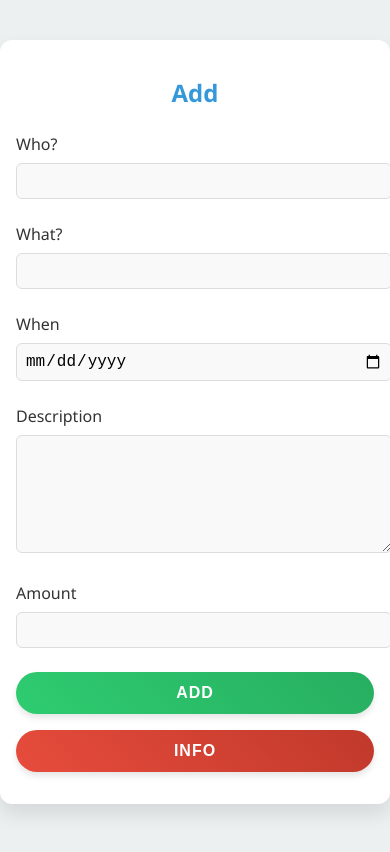
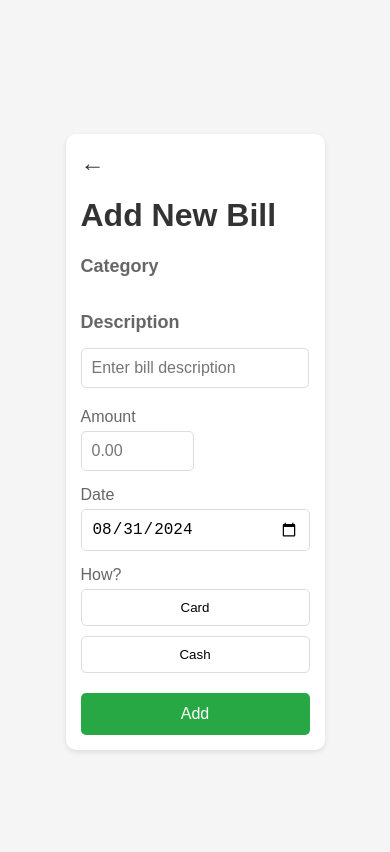
Before and after one commit to KushnerRoman/kushnerTracker, a website: page public/add.html in a window 390 px wide. Drawn offline with Linux system fonts and the light colour scheme; no server answers.

Commit message:
new add bill page functino

```diff
--- a/controllers/pageController.js
+++ b/controllers/pageController.js
@@ -10,6 +10,7 @@ exports.getInfoPage = (req, res) => {
 };
 
 exports.getAddPage = (req, res) => {
+  console.log('add html')
   res.sendFile(path.join(__dirname, '../public/add.html'));
 };
 
--- a/handlers/addApiHandler.js
+++ b/handlers/addApiHandler.js
@@ -2,56 +2,79 @@
 
 console.log('Script started');
 document.addEventListener('DOMContentLoaded', () => {
+  document.getElementById('date').valueAsDate = new Date();
+  const addBillForm = document.getElementById('billForm');
+  let selectedCategory = '';
+  let selectedPaymentMethod = '';
+
+
+  addCategoryButtons();
   setTimeout(() => {
     console.log('DOM fully loaded');
   }, 100);
   console.log('DOM fully loaded');
 
-  const addBillForm = document.getElementById('add-bill-form');
 
-  addBillForm.addEventListener('reset', async(e)=>{
-    e.preventDefault
-    window.location.href = '/bills'
-  })
+  const paymentButtons = document.querySelectorAll('.payment-button');
+  paymentButtons.forEach(button => {
+    button.addEventListener('click', () => {
+        paymentButtons.forEach(btn => btn.classList.remove('active'));
+        button.classList.add('active');
+        selectedPaymentMethod = button.dataset.method;
+        console.log('Selected payment method:', selectedPaymentMethod);
+    });
+  });
+  const categoryClickedButtons = document.querySelectorAll('.category-button');
+  categoryClickedButtons.forEach(button => {
+    button.addEventListener('click', () => {
+      categoryClickedButtons.forEach(btn => btn.classList.remove('active'));
+        button.classList.add('active');
+    });
+  });
 
-  if (addBillForm) {
-    addBillForm.addEventListener('submit', async (e) => {
+
+
+  const confirmForm = document.getElementById('add-button')
+  if (confirmForm) {
+    confirmForm.addEventListener('click', async (e) => {
+
+      console.log('Form submitted ####################################');
       e.preventDefault
-      console.log('Form submitted');
+      console.log('Form submitted ####################################');
 
-      const whoInput = document.getElementById('who').value;
-      const whatInput = document.getElementById('what').value;
+
+
+      const whatInput = selectedCategory;
+
       const dateInput = document.getElementById('date').value;
+
       const descriptionInput = document.getElementById('description').value;
+      console.log(amount)
+
       const amountInput = document.getElementById('amount').value;
 
-      console.log('who input:', whoInput);
+
       console.log('what input:', whatInput);
       console.log('date input:', dateInput);
       console.log('description input:', descriptionInput);
       console.log('amount input:', amountInput);
 
-     try {
-        const response = await fetch('/add', {
+    try {
+        const response = await fetch('/add/addnewbill', {
           method: 'POST',
           headers: { 'Content-Type': 'application/json' },
-          body: JSON.stringify({ who: whoInput,
-                                 what: whatInput,
-                                 data: dateInput,
-                                 describe: descriptionInput,
-                                 amount: amountInput
+          body: JSON.stringify({
+                                what: whatInput,
+                                data: dateInput,
+                                describe: descriptionInput,
+                                amount: amountInput,
+                                type: selectedPaymentMethod
                                     }),
         });
         const data = await response.json();
         console.log('Response data:', data);
 
-        if (data.success) {
-          console.log('Login successful, redirecting to:', data.redirectUrl);
-          window.location.href = data.redirectUrl;
-        } else {
-          console.error('Add failed:', data.error);
-          // TODO : Handle login failure (e.g., show an error message to the user)
-        }
+
       } catch (error) {
         console.error('Fetch error:', error);
         // Handle network errors or other exceptions
@@ -61,6 +84,67 @@ document.addEventListener('DOMContentLoaded', () => {
     console.error('Add form not found');
   }
 
+async function addCategoryButtons() {
+  //const categories = ['Food', 'Transport', 'Entertainment', 'Bills', 'Other']; // Example categories
+
+  try{
+      const categoryContainer = document.getElementById('categoryButtons');
+      const response = await fetch('/bills/category/fetchCategory');
+        if(!response.ok){
+            throw new Error(`HTTP ERROR! from addCategoryButtons !  Status ${response.status}`)
+          }
+        console.log('fetching fetchCategory ')
+        const categories = await response.json();
+              categories.forEach(category => {
+                  const button = document.createElement('button');
+                  button.type = 'button';
+                  button.className = 'category-button';
+
+
+                  const icon = document.createElement('img');
+                  icon.src = new URL(category.icon_url, window.location.origin).href;
+
+
+
+                  icon.alt = `${category} icon`;
+                  icon.className = 'category-icon'
+
+                  const textSpanBtn = document.createElement('span');
+                  textSpanBtn.textContent = category.name;
+                  button.appendChild(icon);
+                  button.appendChild(textSpanBtn);
+
+                  button.dataset.categoryName = category.name;
+
+                  const clickedBtnCategory = document.querySelectorAll('.category-button');
+
+                  button.addEventListener('click', (e)=> {
+                        const categoryBtndocument  = document.querySelectorAll('.category-button')
+                        categoryBtndocument.forEach((btn) => {
+                          btn.classList.remove('active')
+                        });
+                      if (e.target.closest('.category-button')) {
+                        const button = e.target.closest('.category-button');
+                        selectedCategory = button.dataset.categoryName;
+                      }
+                  console.log('Selected category from fetchingCategory:', button.dataset.categoryName);
+                  button.classList.add('active');
+                  });
+                  categoryContainer.appendChild(button);
+              });
+     }catch(error){
+        console.error('Error fetching category data:', error);
+     }
+}
+
+
+
+
+
+
+
+
+
 
 
 
--- a/middleware/middleware.js
+++ b/middleware/middleware.js
@@ -23,7 +23,7 @@ const setupMiddleware = (app) => {
 };
 const authMiddleware = (req, res, next) => {
   const token = req.cookies?.token;
-  console.log('token : ', req.cookies)
+
 
   if (!token) {
     res.redirect('/login')
@@ -32,8 +32,8 @@ const authMiddleware = (req, res, next) => {
 
   try {
     const decoded = jwt.verify(token, JWT_SECRET);
-    console.log(decoded)
     req.user = decoded;
+    console.log('from middleware  ',req.user)
 
     next();
   } catch (error) {
--- a/package.json
+++ b/package.json
@@ -17,6 +17,7 @@
     "cross-env": "^7.0.3",
     "dotenv": "^16.4.5",
     "express": "^4.19.2",
+    "js-cookie": "^3.0.5",
     "jsonwebtoken": "^9.0.2",
     "multer": "^1.4.5-lts.1",
     "mysql2": "^3.11.0",
--- a/public/add.html
+++ b/public/add.html
@@ -8,31 +8,40 @@
     <link rel="stylesheet" href="/css/addForm.css">
 </head>
 <body>
-    <div class="container">
-        <form id="add-bill-form">
-            <h2>Add</h2>
-            <div class="form-group">
-                <label for="who">Who?</label>
-                <input type="text" id="who" name="who" required>
+    <div class="form-container">
+        <a href="#" class="back-arrow">←</a>
+        <h1>Add New Bill</h1>
+        <form id="billForm">
+            <div class="form-section">
+                <h2>Category</h2>
+                <div class="category-buttons" id="categoryButtons">
+                    <!-- Category buttons will be dynamically added here -->
+                </div>
             </div>
-            <div class="form-group">
-                <label for="what">What?</label>
-                <input type="text" id="what" name="what" required>
+            <div class="form-section">
+                <h2>Description</h2>
+                <input type="text" class="description-input" id="description" placeholder="Enter bill description">
             </div>
-            <div class="form-group">
-                <label for="date">When</label>
-                <input type="date" id="date" name="date" required>
+            <div class="form-section">
+                <div class="details-grid">
+                    <div>
+                        <label for="amount">Amount</label>
+                        <input type="number" class="amount-input" id="amount" placeholder="0.00" step="10.00" >
+                    </div>
+                    <div>
+                        <label for="date">Date</label>
+                        <input type="date" id="date" required>
+                    </div>
+                    <div>
+                        <label>How?</label>
+                        <div class="payment-buttons">
+                            <button type="button" id="btn-card" class="payment-button" data-method="card">Card</button>
+                            <button type="button" id="btn-cash" class="payment-button" data-method="cash">Cash</button>
+                        </div>
+                    </div>
+                </div>
             </div>
-            <div class="form-group">
-                <label for="description">Description</label>
-                <textarea id="description" name="description" rows="3" required></textarea>
-            </div>
-            <div class="form-group">
-                <label for="amount">Amount</label>
-                <input type="number" id="amount" name="amount" step="1.00" required>
-            </div>
-            <button type="submit" id="addBtn" class="btn-add">Add</button>
-            <button type="reset" id="redirectBtn" class="btn-reset" >Info</button>
+            <button type="button" class="add-button" id="add-button">Add</button>
         </form>
     </div>
 </body>
--- a/public/css/addForm.css
+++ b/public/css/addForm.css
@@ -1,159 +1,218 @@
-:root {
-    --primary-color: #3498db;
-    --secondary-color: #2ecc71;
-    --danger-color: #e74c3c;
-    --text-color: #333;
-    --background-color: #ecf0f1;
-    --input-background: #f9f9f9;
-    --box-shadow: 0 10px 20px rgba(0, 0, 0, 0.1);
-}
-
 body {
-    font-family: 'Segoe UI', Tahoma, Geneva, Verdana, sans-serif;
-    background-color: var(--background-color);
+    font-family: Arial, sans-serif;
     margin: 0;
-    padding: 0;
-    display: flex;
+    padding: 20px;
+    background-color: #f5f5f5;
+     display: flex;
     justify-content: center;
     align-items: center;
     min-height: 100vh;
 }
 
-.container {
-    background-color: #ffffff;
-    padding: 2.5rem;
-    border-radius: 12px;
-    box-shadow: var(--box-shadow);
-    width: 90%;
-    max-width: 500px;
-    margin: 20px auto;
+.form-container {
+    max-width: 600px;
+    margin-top: 0 auto;
+    background-color: #fff;
+    border-radius: 10px;
+    padding: 20px;
+    box-shadow: 0 2px 5px rgba(0,0,0,0.1);
 }
 
-h2 {
-    text-align: center;
-    color: var(--primary-color);
-    margin-bottom: 2rem;
-    font-size: 2rem;
-    font-weight: 600;
+h1 {
+    margin-top: 0;
+    color: #333;
 }
 
-.form-group {
-    margin-bottom: 1.5rem;
+.back-arrow {
+    font-size: 24px;
+    color: #333;
+    text-decoration: none;
+    display: inline-block;
+    margin-bottom: 20px;
 }
 
-label {
-    display: block;
-    margin-bottom: 0.5rem;
-    color: var(--text-color);
-    font-weight: 500;
+.form-section {
+    margin-bottom: 20px;
 }
 
-input[type="text"],
-input[type="date"],
-input[type="number"],
-textarea {
-    width: 100%;
-    padding: 0.75rem;
-    border: 1px solid #ddd;
-    border-radius: 6px;
-    font-size: 1rem;
-    background-color: var(--input-background);
-    transition: border-color 0.3s ease, box-shadow 0.3s ease;
+.form-section h2 {
+    margin-top: 0;
+    color: #666;
+    font-size: 18px;
 }
 
-input[type="text"]:focus,
-input[type="date"]:focus,
-input[type="number"]:focus,
-textarea:focus {
-    outline: none;
-    border-color: var(--primary-color);
-    box-shadow: 0 0 0 3px rgba(52, 152, 219, 0.2);
+
+
+
+
+.description-input {
+    width: 97%;
+    padding: 10px;
+    border: 1px solid #ddd;
+    border-radius: 5px;
+    font-size: 16px;
 }
 
-textarea {
-    resize: vertical;
-    min-height: 100px;
+.details-grid {
+    display: grid;
+    grid-template-columns: repeat(3, 1fr);
+    gap: 15px;
 }
 
-.button-group {
+.details-grid > div {
     display: flex;
-    justify-content: space-between;
-    margin-top: 2rem;
+    flex-direction: column;
 }
 
-.btn-add,
-.btn-reset {
-    flex: 1;
-    padding: 0.75rem 1.5rem;
-    color: white;
-    border: none;
-    border-radius: 30px;
-    font-size: 1rem;
-    font-weight: 600;
-    cursor: pointer;
-    transition: all 0.3s ease;
-    text-transform: uppercase;
-    letter-spacing: 1px;
-    box-shadow: 0 4px 6px rgba(0, 0, 0, 0.1);
+.details-grid label {
+    margin-bottom: 5px;
+    color: #666;
 }
 
-.btn-add {
-    background: linear-gradient(45deg, #2ecc71, #27ae60);
-    margin-right: 1rem;
+.details-grid input,
+.details-grid select {
+    padding: 10px;
+    border: 1px solid #ddd;
+    border-radius: 5px;
+    font-size: 16px;
 }
 
-.btn-reset {
-    background: linear-gradient(45deg, #e74c3c, #c0392b);
+.payment-buttons {
+    display: flex;
+    gap: 10px;
 }
 
-.btn-add:hover,
-.btn-reset:hover {
-    transform: translateY(-2px);
-    box-shadow: 0 6px 8px rgba(0, 0, 0, 0.15);
+.payment-button {
+    flex: 1;
+    padding: 10px;
+    border: 1px solid #ddd;
+    background-color: #fff;
+    border-radius: 5px;
+    cursor: pointer;
+    transition: background-color 0.3s;
 }
 
-.btn-add:active,
-.btn-reset:active {
-    transform: translateY(1px);
-    box-shadow: 0 2px 4px rgba(0, 0, 0, 0.1);
+.payment-button:hover {
+    background-color: #f0f0f0;
 }
 
-@media (max-width: 600px) {
-    .container {
-        padding: 1.5rem;
-        width: 95%;
+.payment-button.active {
+    background-color: #007bff;
+    color: #fff;
+    border-color: #007bff;
+}
+
+.add-button {
+    background-color: #28a745;
+    color: #fff;
+    border: none;
+    padding: 12px 20px;
+    border-radius: 5px;
+    cursor: pointer;
+    font-size: 16px;
+    transition: background-color 0.3s;
+}
+
+.add-button:hover {
+    background-color: #218838;
+}
+
+.category-buttons {
+    display: flex;
+    flex-wrap: wrap;
+    gap: 10px;
+    margin-bottom: 15px;
+}
+
+
+.category-button {
+    display: flex;
+    align-items: center;
+    gap: 8px;
+    padding: 8px 16px;
+    border: 1px solid #ccc;
+    border-radius: 20px;
+    background-color: #fff;
+    cursor: pointer;
+    transition: background-color 0.3s, color 0.3s;
+  }
+
+
+.category-button.active {
+    background-color: #007bff;
+    color: #fff;
+    border-color: #007bff;
+}
+
+
+.category-button:hover {
+    background-color: #e0e0e0;
+}
+
+.category-icon {
+    width: 24px;  /* Adjust as needed */
+    height: 24px;  /* Adjust as needed */
+
+}
+.category-text {
+    font-size: 14px;
+}
+
+
+
+/* Responsive styles */
+@media screen and (max-width: 600px) {
+    .form-container {
+        padding: 15px;
     }
 
-    h2 {
-        font-size: 1.75rem;
+    .details-grid {
+        grid-template-columns: 1fr;
     }
 
-    .button-group {
+ /*    .category-buttons {
+        justify-content: center;
+    }
+
+    .category-button {
+        flex: 1 0 calc(50% - 10px);
+        text-align: center;
+    } */
+
+
+    .category-button {
+        display: flex;
+        align-items: center;
+        gap: 8px;
+      }
+
+    .category-icon {
+        width: 24px;  /* Adjust as needed */
+        height: 24px; /* Adjust as needed */
+        object-fit: cover; /* This ensures the image covers the area without distortion */
+    }
+    .description-input {
+        width:90%;
+        padding: 10px;
+        border: 1px solid #ddd;
+        border-radius: 5px;
+        font-size: 16px;
+    }
+
+    .amount-input{
+        width:40%;
+    }
+
+
+    .payment-buttons {
         flex-direction: column;
     }
 
-    .btn-add,
-    .btn-reset {
+    .payment-button {
         width: 100%;
-        margin-right: 0;
-        margin-bottom: 1rem;
+    }
+
+    .add-button {
+        width: 100%;
     }
 }
-
-@media (max-width: 400px) {
-    .container {
-        padding: 1rem;
-    }
-
-    h2 {
-        font-size: 1.5rem;
-        margin-bottom: 1.5rem;
-    }
-
-    input[type="text"],
-    input[type="date"],
-    input[type="number"],
-    textarea {
-        padding: 0.5rem;
-    }
-}
--- a/services/addBillService.js
+++ b/services/addBillService.js
@@ -1,10 +1,10 @@
 const db = require('../db/db');
 
 
-async function addBillForm(who,what,date,description,amount){
+async function addBillForm(who,what,date,description,amount,type){
     try{
-      const query = 'INSERT INTO bills (who, what, date, description, amount) VALUES (?, ?, ?, ?, ?)';
-      const parms = [who,what,date,description,amount]
+      const query = 'INSERT INTO bills (who, what, date, description, amount, type) VALUES (?, ?, ?, ?, ?, ?)';
+      const parms = [who,what,date,description,amount, type]
       const result = await db.executeQuery(query,parms);
       console.log('result:', result);
       if (result) {
```
Also changed, not shown: app.js (+7 -1 lines), db/db.js (+30 -6 lines), routes/addRoutes.js (+9 -5 lines), routes/tableBillsRoutes.js (+13 -1 lines), services/tableBillsService.js (+15 -1 lines), 1 other file.
